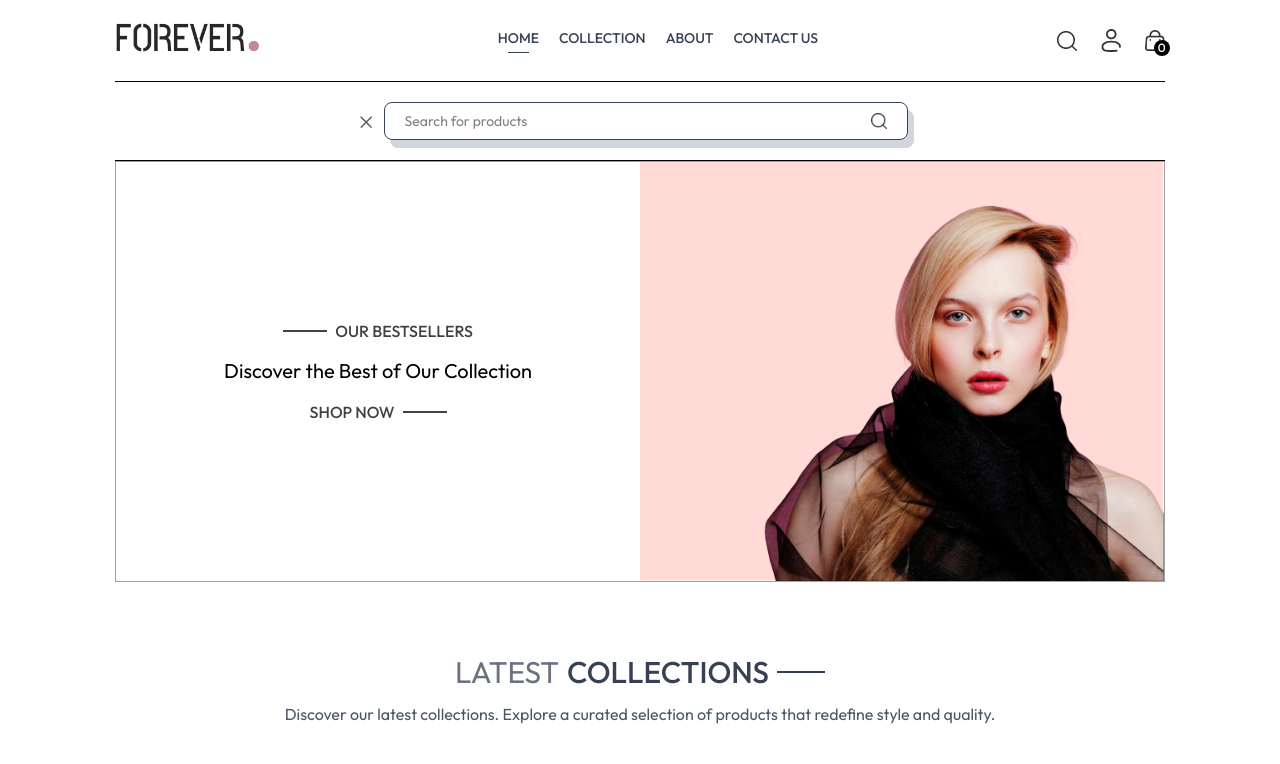
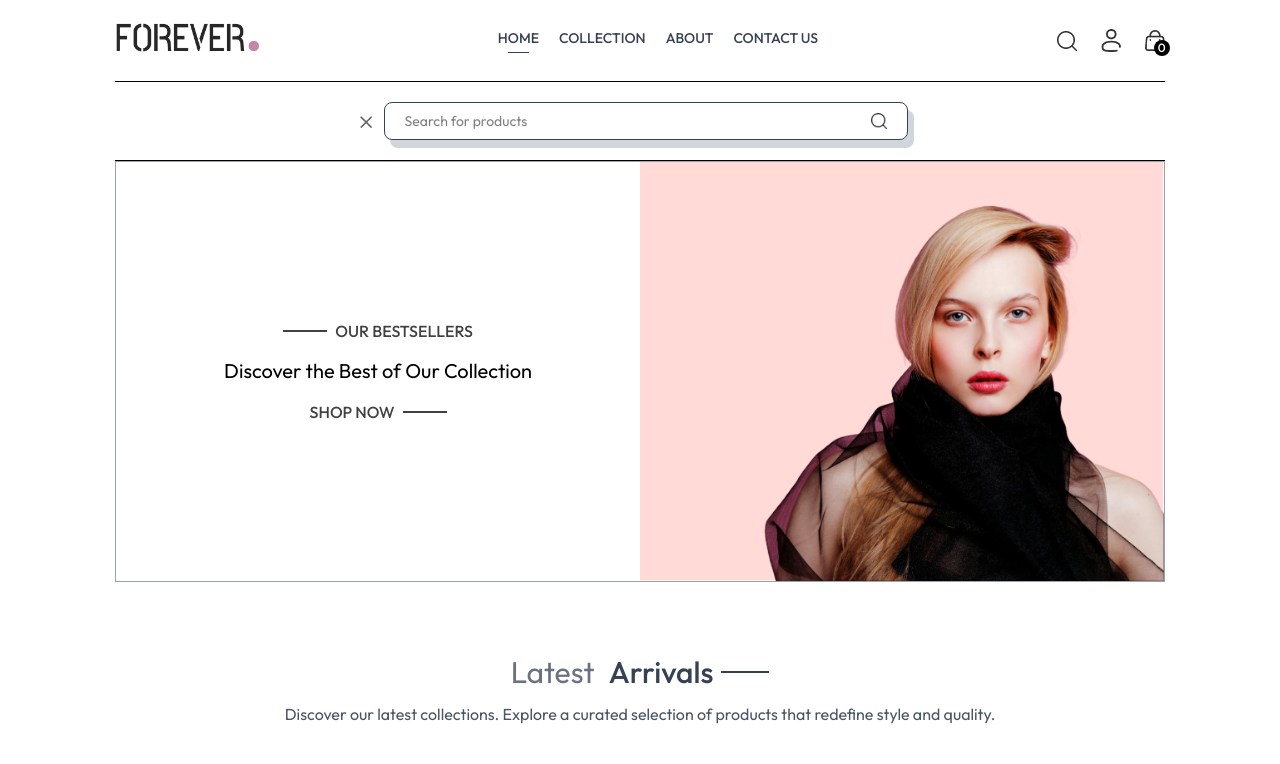
Before and after one commit to TryHardLearning/dynamicsearch, a React (Vite) app in the folder dynamicsearch/: page / in a window 1280 px wide. Shown: the top 764 px of the page. Built offline with nearby package versions, Linux system fonts and the light colour scheme.

Commit message:
fix: UI desing of the title

```diff
--- a/dynamicsearch/src/components/LatestCollection.jsx
+++ b/dynamicsearch/src/components/LatestCollection.jsx
@@ -16,7 +16,7 @@ const LatestCollection = () => {
   return (
     <div className='my-10'>
       <div className='text-center py-8 text-3xl'>
-        <Title title1={'LATEST'} title2={'COLLECTIONS'}/>
+        <Title title1={'Latest '} title2={'Arrivals'}/>
         <p className='2-3/4 m-auto text-sm sm:text-sm md:text-base text-gray-600'>
           Discover our latest collections. Explore a curated selection of products that redefine style and quality.
         </p>
```
